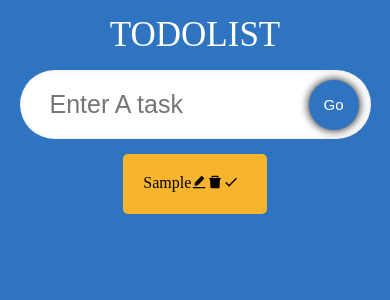
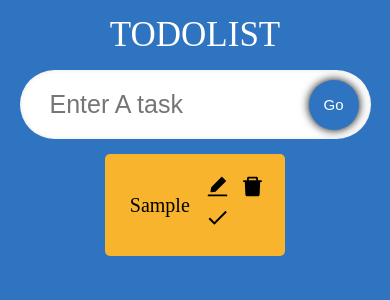
Before and after one commit to SaymanRabbi/todo_typescript, a React (Create React App) app: page / in a window 390 px wide. Both pictures are taken after typing "Sample" into the empty fields and a click on the button "Go". Shown: the top 300 px of the page. Built offline with nearby package versions, Linux system fonts and the light colour scheme; a web font is replaced by a local one.

Commit message:
singel todo responsive

```diff
--- a/src/Components/SingelTodo.css
+++ b/src/Components/SingelTodo.css
@@ -5,4 +5,29 @@
   padding: 20px;
   margin-top: 15px;
   background-color: rgba(249, 180, 45, 1);
+  align-items: center;
 }
+.todo_singel_text {
+  flex: 1;
+  padding: 5px;
+  border: none;
+  font-size: 20px;
+}
+.todo_singel_text:focus {
+  outline: none;
+}
+.icon {
+  margin-left: 10px;
+  font-size: 25px;
+  cursor: pointer;
+}
+@media (max-width: 700px) {
+  .singel_todo_form {
+    width: 100%;
+  }
+}
+@media (max-width: 1200px) {
+  .singel_todo_form {
+    width: 40%;
+  }
+}
```
